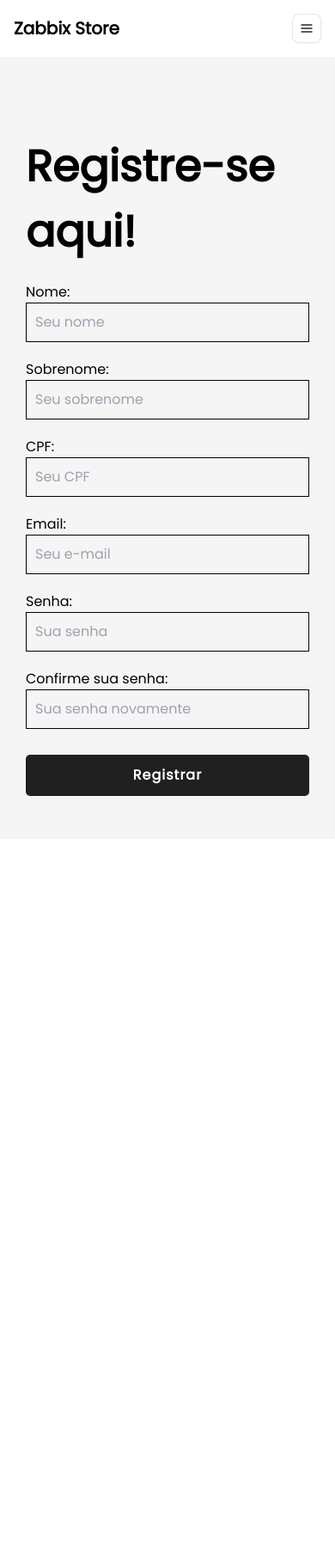
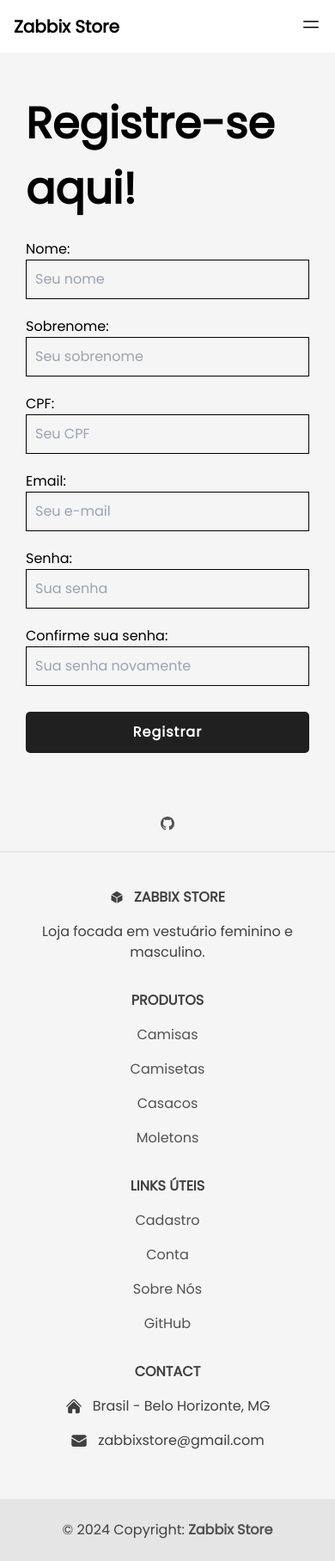
Before and after one commit to ICEI-PUC-Minas-PMV-SI/pmv-si-2024-1-pe3-t2-estore, a React (Vite) app in the folder frontend/: page /register in a window 390 px wide. Shown: the whole page at 86% size. Before the commit the page ends 976 px from the top, so only its background shows below. Built offline with nearby package versions, Linux system fonts and the light colour scheme.

Commit message:
feat: adding account page, fix header and its css

```diff
--- a/frontend/src/App.jsx
+++ b/frontend/src/App.jsx
@@ -7,6 +7,7 @@
 import Register from "./components/Register";
 import Error404 from "./components/Error404";
 import Aboutus from "./components/Aboutus";
+import Footer from "./components/Footer";
 import Login from "./components/Login";
 import Likedproducts from "./components/Likedproducts";
 
@@ -26,6 +27,7 @@
           <Route path="/login" element={<Login />} />
           <Route path="*" element={<Error404 />} />
         </Routes>
+        <Footer />
       </div>
     </BrowserRouter>
   );
--- a/frontend/src/components/Footer.jsx
+++ b/frontend/src/components/Footer.jsx
@@ -2,14 +2,14 @@
 
 export default function App() {
   return (
-    <footer className="bg-neutral-100 text-center text-neutral-600 dark:bg-neutral-600 dark:text-neutral-200 lg:text-left">
+    <footer className="bg-neutral-100 text-center text-neutral-700 dark:bg-neutral-600 dark:text-neutral-200 lg:text-left">
       <div className="flex items-center justify-center border-b-2 border-neutral-200 p-6 dark:border-neutral-500 lg:justify-between">
         <div className="mr-12 hidden lg:block">
-          <span>Get connected with us on social networks:</span>
+          <span>Nos encontre em outras redes sociais:</span>
         </div>
         {/* <!-- Social network icons container --> */}
         <div className="flex justify-center">
-          <a className="mr-6 text-neutral-600 dark:text-neutral-200">
+          {/* <a className="mr-6 text-neutral-600 dark:text-neutral-200">
             <svg xmlns="http://www.w3.org/2000/svg" className="h-4 w-4" fill="currentColor" viewBox="0 0 24 24">
               <path d="M9 8h-3v4h3v12h5v-12h3.642l.358-4h-4v-1.667c0-.955.192-1.333 1.115-1.333h2.885v-5h-3.808c-3.596 0-5.192 1.583-5.192 4.615v3.385z" />
             </svg>
@@ -27,8 +27,8 @@
                 clipRule="evenodd"
               />
             </svg>
-          </a>
-          <a className="mr-6 text-neutral-600 dark:text-neutral-200">
+          </a> */}
+          {/* <a className="mr-6 text-neutral-600 dark:text-neutral-200">
             <svg xmlns="http://www.w3.org/2000/svg" className="h-4 w-4" fill="currentColor" viewBox="0 0 24 24">
               <path d="M12 2.163c3.204 0 3.584.012 4.85.07 3.252.148 4.771 1.691 4.919 4.919.058 1.265.069 1.645.069 4.849 0 3.205-.012 3.584-.069 4.849-.149 3.225-1.664 4.771-4.919 4.919-1.266.058-1.644.07-4.85.07-3.204 0-3.584-.012-4.849-.07-3.26-.149-4.771-1.699-4.919-4.92-.058-1.265-.07-1.644-.07-4.849 0-3.204.013-3.583.07-4.849.149-3.227 1.664-4.771 4.919-4.919 1.266-.057 1.645-.069 4.849-.069zm0-2.163c-3.259 0-3.667.014-4.947.072-4.358.2-6.78 2.618-6.98 6.98-.059 1.281-.073 1.689-.073 4.948 0 3.259.014 3.668.072 4.948.2 4.358 2.618 6.78 6.98 6.98 1.281.058 1.689.072 4.948.072 3.259 0 3.668-.014 4.948-.072 4.354-.2 6.782-2.618 6.979-6.98.059-1.28.073-1.689.073-4.948 0-3.259-.014-3.667-.072-4.947-.196-4.354-2.617-6.78-6.979-6.98-1.281-.059-1.69-.073-4.949-.073zm0 5.838c-3.403 0-6.162 2.759-6.162 6.162s2.759 6.163 6.162 6.163 6.162-2.759 6.162-6.163c0-3.403-2.759-6.162-6.162-6.162zm0 10.162c-2.209 0-4-1.79-4-4 0-2.209 1.791-4 4-4s4 1.791 4 4c0 2.21-1.791 4-4 4zm6.406-11.845c-.796 0-1.441.645-1.441 1.44s.645 1.44 1.441 1.44c.795 0 1.439-.645 1.439-1.44s-.644-1.44-1.439-1.44z" />
             </svg>
@@ -37,11 +37,13 @@
             <svg xmlns="http://www.w3.org/2000/svg" className="h-4 w-4" fill="currentColor" viewBox="0 0 24 24">
               <path d="M4.98 3.5c0 1.381-1.11 2.5-2.48 2.5s-2.48-1.119-2.48-2.5c0-1.38 1.11-2.5 2.48-2.5s2.48 1.12 2.48 2.5zm.02 4.5h-5v16h5v-16zm7.982 0h-4.968v16h4.969v-8.399c0-4.67 6.029-5.052 6.029 0v8.399h4.988v-10.131c0-7.88-8.922-7.593-11.018-3.714v-2.155z" />
             </svg>
-          </a>
+          </a> */}
           <a className="text-neutral-600 dark:text-neutral-200">
-            <svg xmlns="http://www.w3.org/2000/svg" className="h-4 w-4" fill="currentColor" viewBox="0 0 24 24">
-              <path d="M12 0c-6.626 0-12 5.373-12 12 0 5.302 3.438 9.8 8.207 11.387.599.111.793-.261.793-.577v-2.234c-3.338.726-4.033-1.416-4.033-1.416-.546-1.387-1.333-1.756-1.333-1.756-1.089-.745.083-.729.083-.729 1.205.084 1.839 1.237 1.839 1.237 1.07 1.834 2.807 1.304 3.492.997.107-.775.418-1.305.762-1.604-2.665-.305-5.467-1.334-5.467-5.931 0-1.311.469-2.381 1.236-3.221-.124-.303-.535-1.524.117-3.176 0 0 1.008-.322 3.301 1.23.957-.266 1.983-.399 3.003-.404 1.02.005 2.047.138 3.006.404 2.291-1.552 3.297-1.23 3.297-1.23.653 1.653.242 2.874.118 3.176.77.84 1.235 1.911 1.235 3.221 0 4.609-2.807 5.624-5.479 5.921.43.372.823 1.102.823 2.222v3.293c0 .319.192.694.801.576 4.765-1.589 8.199-6.086 8.199-11.386 0-6.627-5.373-12-12-12z" />
-            </svg>
+            <a href="https://github.com/ICEI-PUC-Minas-PMV-SI/pmv-si-2024-1-pe3-t2-estore">
+              <svg xmlns="http://www.w3.org/2000/svg" className="h-4 w-4" fill="currentColor" viewBox="0 0 24 24">
+                <path d="M12 0c-6.626 0-12 5.373-12 12 0 5.302 3.438 9.8 8.207 11.387.599.111.793-.261.793-.577v-2.234c-3.338.726-4.033-1.416-4.033-1.416-.546-1.387-1.333-1.756-1.333-1.756-1.089-.745.083-.729.083-.729 1.205.084 1.839 1.237 1.839 1.237 1.07 1.834 2.807 1.304 3.492.997.107-.775.418-1.305.762-1.604-2.665-.305-5.467-1.334-5.467-5.931 0-1.311.469-2.381 1.236-3.221-.124-.303-.535-1.524.117-3.176 0 0 1.008-.322 3.301 1.23.957-.266 1.983-.399 3.003-.404 1.02.005 2.047.138 3.006.404 2.291-1.552 3.297-1.23 3.297-1.23.653 1.653.242 2.874.118 3.176.77.84 1.235 1.911 1.235 3.221 0 4.609-2.807 5.624-5.479 5.921.43.372.823 1.102.823 2.222v3.293c0 .319.192.694.801.576 4.765-1.589 8.199-6.086 8.199-11.386 0-6.627-5.373-12-12-12z" />
+              </svg>
+            </a>
           </a>
         </div>
       </div>
@@ -55,40 +57,40 @@
               <svg xmlns="http://www.w3.org/2000/svg" viewBox="0 0 24 24" fill="currentColor" className="mr-3 h-4 w-4">
                 <path d="M12.378 1.602a.75.75 0 00-.756 0L3 6.632l9 5.25 9-5.25-8.622-5.03zM21.75 7.93l-9 5.25v9l8.628-5.032a.75.75 0 00.372-.648V7.93zM11.25 22.18v-9l-9-5.25v8.57a.75.75 0 00.372.648l8.628 5.033z" />
               </svg>
-              TW Elements
+              Zabbix Store
             </h6>
-            <p>Here you can use rows and columns to organize your footer content. Lorem ipsum dolor sit amet, consectetur adipisicing elit.</p>
+            <p>Loja focada em vestuário feminino e masculino.</p>
           </div>
           {/* <!-- Products section --> */}
           <div className="">
-            <h6 className="mb-4 flex justify-center font-semibold uppercase md:justify-start">Products</h6>
+            <h6 className="mb-4 flex justify-center font-semibold uppercase md:justify-start">Produtos</h6>
             <p className="mb-4">
-              <a className="text-neutral-600 dark:text-neutral-200">Angular</a>
+              <a className="text-neutral-600 dark:text-neutral-200">Camisas</a>
             </p>
             <p className="mb-4">
-              <a className="text-neutral-600 dark:text-neutral-200">React</a>
+              <a className="text-neutral-600 dark:text-neutral-200">Camisetas</a>
             </p>
             <p className="mb-4">
-              <a className="text-neutral-600 dark:text-neutral-200">Vue</a>
+              <a className="text-neutral-600 dark:text-neutral-200">Casacos</a>
             </p>
             <p>
-              <a className="text-neutral-600 dark:text-neutral-200">Laravel</a>
+              <a className="text-neutral-600 dark:text-neutral-200">Moletons</a>
             </p>
           </div>
           {/* <!-- Useful links section --> */}
           <div className="">
-            <h6 className="mb-4 flex justify-center font-semibold uppercase md:justify-start">Useful links</h6>
+            <h6 className="mb-4 flex justify-center font-semibold uppercase md:justify-start">Links Úteis</h6>
             <p className="mb-4">
-              <a className="text-neutral-600 dark:text-neutral-200">Pricing</a>
+              <a className="text-neutral-600 dark:text-neutral-200">Cadastro</a>
             </p>
             <p className="mb-4">
-              <a className="text-neutral-600 dark:text-neutral-200">Settings</a>
+              <a className="text-neutral-600 dark:text-neutral-200">Conta</a>
             </p>
             <p className="mb-4">
-              <a className="text-neutral-600 dark:text-neutral-200">Orders</a>
+              <a className="text-neutral-600 dark:text-neutral-200">Sobre Nós</a>
             </p>
             <p>
-              <a className="text-neutral-600 dark:text-neutral-200">Help</a>
+              <a className="text-neutral-600 dark:text-neutral-200">GitHub</a>
             </p>
           </div>
           {/* <!-- Contact section --> */}
@@ -99,16 +101,16 @@
                 <path d="M11.47 3.84a.75.75 0 011.06 0l8.69 8.69a.75.75 0 101.06-1.06l-8.689-8.69a2.25 2.25 0 00-3.182 0l-8.69 8.69a.75.75 0 001.061 1.06l8.69-8.69z" />
                 <path d="M12 5.432l8.159 8.159c.03.03.06.058.091.086v6.198c0 1.035-.84 1.875-1.875 1.875H15a.75.75 0 01-.75-.75v-4.5a.75.75 0 00-.75-.75h-3a.75.75 0 00-.75.75V21a.75.75 0 01-.75.75H5.625a1.875 1.875 0 01-1.875-1.875v-6.198a2.29 2.29 0 00.091-.086L12 5.43z" />
               </svg>
-              New York, NY 10012, US
+              Brasil - Belo Horizonte, MG
             </p>
             <p className="mb-4 flex items-center justify-center md:justify-start">
               <svg xmlns="http://www.w3.org/2000/svg" viewBox="0 0 24 24" fill="currentColor" className="mr-3 h-5 w-5">
                 <path d="M1.5 8.67v8.58a3 3 0 003 3h15a3 3 0 003-3V8.67l-8.928 5.493a3 3 0 01-3.144 0L1.5 8.67z" />
                 <path d="M22.5 6.908V6.75a3 3 0 00-3-3h-15a3 3 0 00-3 3v.158l9.714 5.978a1.5 1.5 0 001.572 0L22.5 6.908z" />
               </svg>
-              info@example.com
+              zabbixstore@gmail.com
             </p>
-            <p className="mb-4 flex items-center justify-center md:justify-start">
+            {/* <p className="mb-4 flex items-center justify-center md:justify-start">
               <svg xmlns="http://www.w3.org/2000/svg" viewBox="0 0 24 24" fill="currentColor" className="mr-3 h-5 w-5">
                 <path
                   fillRule="evenodd"
@@ -117,8 +119,8 @@
                 />
               </svg>
               + 01 234 567 88
-            </p>
-            <p className="flex items-center justify-center md:justify-start">
+            </p> */}
+            {/* <p className="flex items-center justify-center md:justify-start">
               <svg xmlns="http://www.w3.org/2000/svg" viewBox="0 0 24 24" fill="currentColor" className="mr-3 h-5 w-5">
                 <path
                   fillRule="evenodd"
@@ -127,16 +129,16 @@
                 />
               </svg>
               + 01 234 567 89
-            </p>
+            </p> */}
           </div>
         </div>
       </div>
 
       {/* <!--Copyright section--> */}
       <div className="bg-neutral-200 p-6 text-center dark:bg-neutral-700">
-        <span>© 2023 Copyright:</span>
-        <a className="font-semibold text-neutral-600 dark:text-neutral-400" href="https://tw-elements.com/">
-          TW Elements
+        <span>© 2024 Copyright: </span>
+        <a className="font-semibold text-neutral-600 dark:text-neutral-400" href="/">
+          Zabbix Store
         </a>
       </div>
     </footer>
--- a/frontend/src/components/Header.jsx
+++ b/frontend/src/components/Header.jsx
@@ -15,37 +15,9 @@
             Zabbix Store
           </a>
           <div className="sm:hidden">
-            <button
-              type="button"
-              className="hs-collapse-toggle p-2 inline-flex justify-center items-center gap-x-2 rounded-lg border border-gray-200 bg-white text-gray-800 shadow-sm hover:bg-gray-50 disabled:opacity-50 disabled:pointer-events-none dark:bg-transparent dark:border-gray-700 dark:text-white dark:hover:bg-white/10"
-              onClick={toggleCollapse}
-              aria-expanded={!isCollapsed}
-              aria-label="Toggle navigation"
-            >
-              <svg
-                className={isCollapsed ? "hs-collapse-open:hidden flex-shrink-0 size-4" : "hs-collapse-open:block hidden flex-shrink-0 size-4"}
-                xmlns="http://www.w3.org/2000/svg"
-                width="24"
-                height="24"
-                viewBox="0 0 24 24"
-                fill="none"
-                stroke="currentColor"
-                strokeWidth="2"
-                strokeLinecap="round"
-                strokeLinejoin="round"
-              >
-                {isCollapsed ? (
-                  <>
-                    <line x1="3" x2="21" y1="6" y2="6" />
-                    <line x1="3" x2="21" y1="12" y2="12" />
-                    <line x1="3" x2="21" y1="18" y2="18" />
-                  </>
-                ) : (
-                  <>
-                    <path d="M18 6 6 18" />
-                    <path d="m6 6 12 12" />
-                  </>
-                )}
+            <button type="button" className="" onClick={toggleCollapse} aria-expanded={!isCollapsed} aria-label="Toggle navigation">
+              <svg xmlns="http://www.w3.org/2000/svg" fill="none" viewBox="0 0 24 24" strokeWidth={1.5} stroke="currentColor" className="w-6 h-6">
+                <path strokeLinecap="round" strokeLinejoin="round" d="M3.75 9h16.5m-16.5 6.75h16.5" />
               </svg>
             </button>
           </div>
@@ -53,7 +25,7 @@
         <div className={`sm:flex flex-col p-2 display flex sm:flex-row sm:items-center sm:justify-end w-full ${isCollapsed ? "hidden" : "sm:flex"}`}>
           <a
             className="font-medium
-            font-medium text-black-600 mr-5 link-mobile-margin"
+            font-medium text-black-600 mr-5 link-mobile-margin link-with-underline"
             href="/product"
           >
             Tela inicial
@@ -61,10 +33,13 @@
           <a className="font-medium text-black-600 mr-5 link-mobile-margin link-with-underline" href="/aboutus">
             Sobre nós
           </a>
-          <a className="font-medium text-black-600 mr-5 link-mobile-margin " href="/product">
+          <a className="font-medium text-black-600 mr-5 link-mobile-margin link-with-underline" href="/product">
             Produtos
           </a>
-          <a className="font-medium text-white bg-black mr-5 px-4 py-2 link-no-hover link-mobile-margin " href="/register">
+          <a className="font-medium text-black-600 mr-5 link-mobile-margin link-with-underline" href="/account">
+            Conta
+          </a>
+          <a className="font-medium text-white bg-black mr-5 px-4 py-2 link-no-hover link-mobile-margin" href="/register">
             Cadastrar
           </a>
           <a className="font-medium text-white bg-black mr-5 px-4 py-2 link-no-hover link-mobile-margin" href="/login">
--- a/frontend/src/css/Error404.css
+++ b/frontend/src/css/Error404.css
@@ -4,17 +4,6 @@
   margin: 0;
   padding: 0;
   font-family: "Poppins", sans-serif;
-}
-
-a {
-  color: black;
-  transition: 0.2s ease-in-out;
-}
-
-a:hover {
-  padding: 2px;
-  background-color: azure;
-  border-radius: 2px;
 }
 
 .img_container-error {
@@ -55,33 +44,44 @@
   }
 }
 
-/* CSS personalizado para os links */
-.link-no-hover:hover {
-  background-color: transparent;
-  color: inherit;
-}
-
-.link-no-hover {
+.link-with-underline {
   position: relative;
-  padding: 10px 15px; /* Adicione o padding desejado */
+  padding: 2px;
   display: inline-block;
 }
 
+.link-with-underline::before,
 .link-with-underline::after {
   content: "";
   position: absolute;
   bottom: -2px;
-  left: 0;
-  width: 100%;
-  height: 2px;
-  background-color: transparent;
-  border-bottom: 2px dashed transparent;
-  transition: border-color 0.3s ease;
+  height: 1px;
+  background-color: black;
+  width: 0;
+  transition: width 0.35s ease;
 }
 
+.link-with-underline::before {
+  left: 0;
+}
+
+.link-with-underline::after {
+  right: 0;
+}
+
+.link-with-underline:hover::before,
 .link-with-underline:hover::after {
-  background-color: transparent;
-  border-bottom: 2px dashed black; /* Altere a cor e o estilo da linha conforme necessário */
+  width: 50%;
+}
+
+.link-no-hover {
+  transition: 0.2s ease-out;
+}
+
+.link-no-hover:hover {
+  background-color: rgba(128, 128, 128, 0.267);
+  color: black;
+  border-radius: 3px;
 }
 
 @media screen and (max-width: 900px) {
--- a/frontend/src/css/Login.css
+++ b/frontend/src/css/Login.css
@@ -106,6 +106,7 @@
 
 @media (max-width: 900px) {
   .form-register-login {
+    width: 100%;
     flex-direction: column;
     margin: 60px 0 20px 0;
     box-shadow: none;
--- a/frontend/src/css/register.css
+++ b/frontend/src/css/register.css
@@ -130,7 +130,7 @@
   .form-register {
     flex-direction: column;
     width: 100%;
-    margin: 60px 0 20px 0;
+    margin: 15px 0 20px 0;
     box-shadow: none;
   }
 
```
Also changed, not shown: frontend/src/components/Account.jsx (+56 -2 lines), frontend/src/components/Address.jsx (added, +7 -0 lines), frontend/src/components/History.jsx (added, +7 -0 lines), frontend/src/components/Profile.jsx (added, +7 -0 lines), frontend/src/css/Account.css (added, +61 -0 lines).
